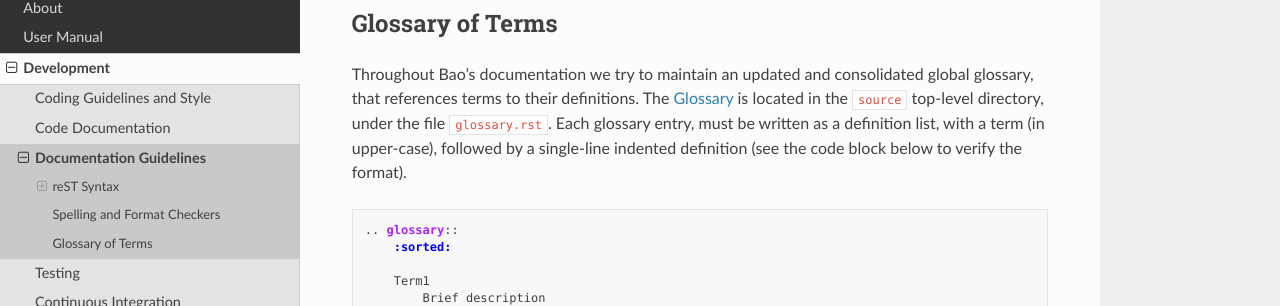
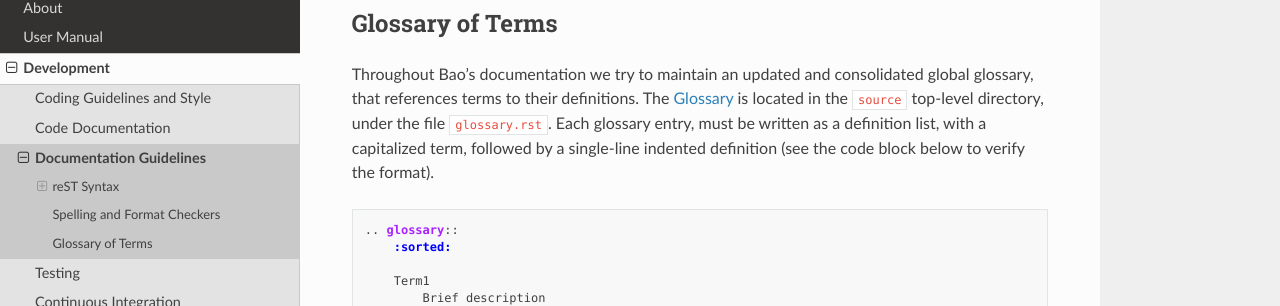
Before and after one commit to bao-project/bao-docs, a Sphinx documentation site: the page built from source/development/doc_guidelines.rst, in a window 1280 px wide and 900 px high, scrolled down 10257 px. Shown: the part 144-450 px from the top of the window. Built offline with Sphinx 7.4.7 and the Read the Docs theme 2.0.0, drawn with Linux system fonts in a browser that asks for light colours.

Commit message:
fix(glossary): capitalize terms
Signed-off-by: Daniel Oliveira <drawnpoetry@gmail.com>

```diff
--- a/source/development/doc_guidelines.rst
+++ b/source/development/doc_guidelines.rst
@@ -517,8 +517,8 @@
 global glossary, that references terms to their definitions. The
 :ref:`glossary` is located in the ``source`` top-level directory, under the
 file ``glossary.rst``. Each glossary entry, must be written as a definition
-list, with a term (in upper-case), followed by a single-line indented
-definition (see the code block below to verify the format).
+list, with a capitalized term, followed by a single-line indented definition
+(see the code block below to verify the format).
 
 .. code-block:: rest
 
```
Also changed, not shown: source/glossary.rst (+4 -4 lines).
